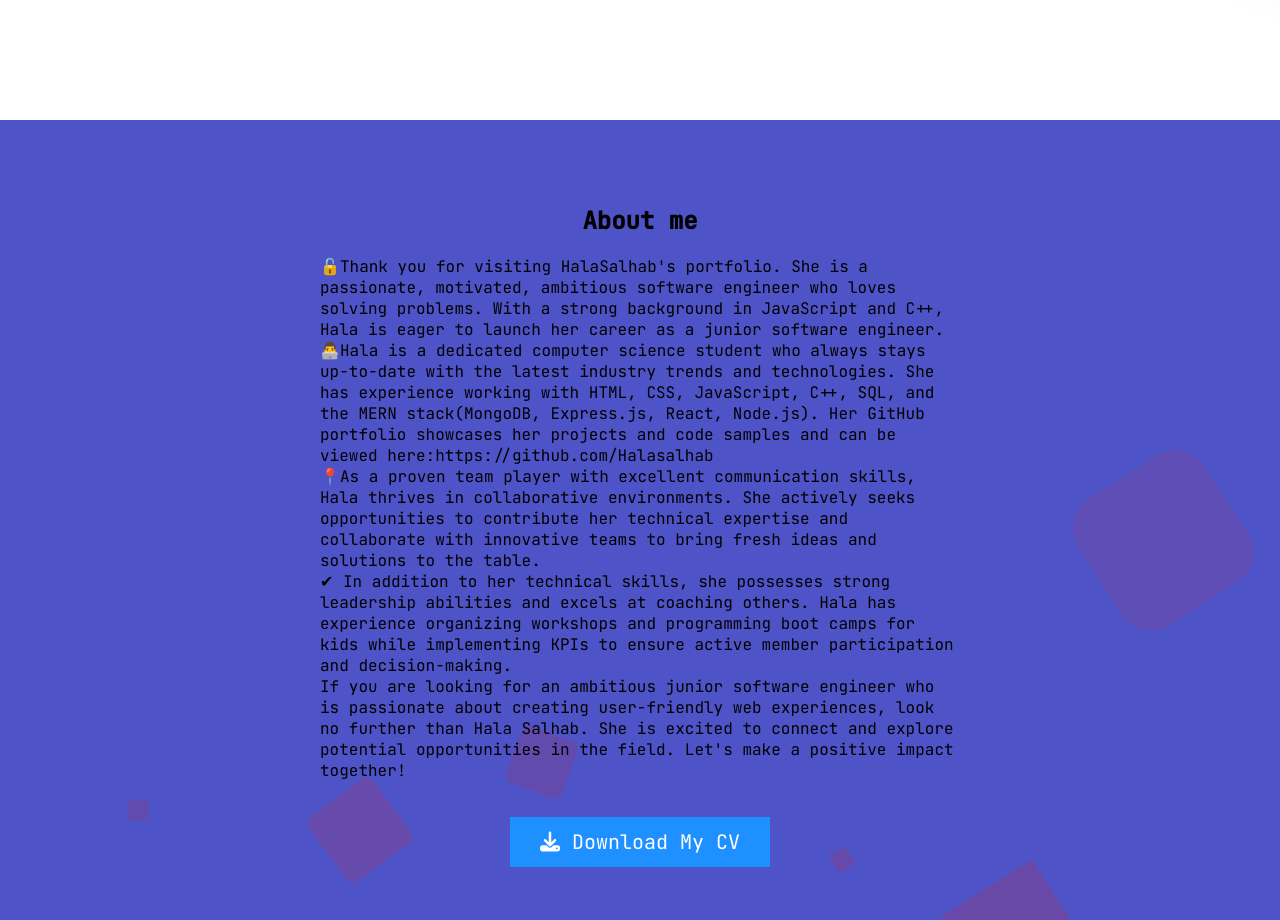
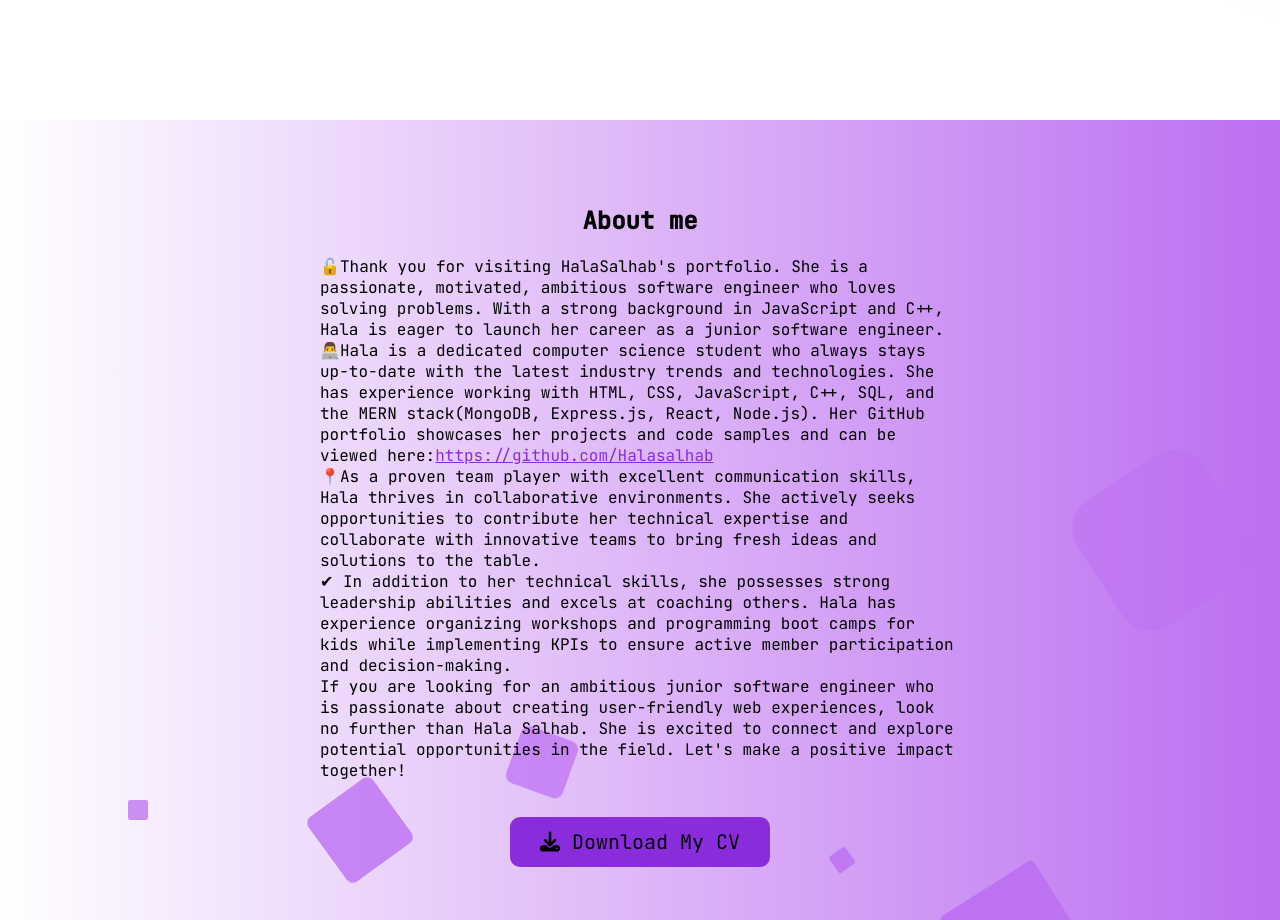
Before and after one commit to Halasalhab/Portfolio-2023, a plain HTML site: page index.html in a window 1280 px wide. Shown: the part 680-1600 px from the top of the page. Drawn offline with Linux system fonts and the light colour scheme; a web font is replaced by a local one.

```diff
--- a/index.html
+++ b/index.html
@@ -28,9 +28,9 @@
     <nav class="navigation">
       <ul class="nav-links">
         <li><a href="#about">About</a></li>
-        <li><a>Experience</a></li>
+        <li><a>Projects</a></li>
         <li><a href="#header"><i class="fa-solid fa-house"></i></a></li>
-        <li>Projects</li>
+        <li>Skills</li>
         <li>Contact</li>
       </ul>
     </nav>
@@ -74,7 +74,7 @@
           👨‍💻Hala is a dedicated computer science student who always stays up-to-date with the latest industry trends
           and technologies. She has experience working with HTML, CSS, JavaScript, C++, SQL, and the MERN stack(MongoDB,
           Express.js, React, Node.js). Her GitHub portfolio showcases her projects and code samples and can be viewed
-          here:<a href="https://github.com/Halasalhab" target="_blank">https://github.com/Halasalhab</a>
+          here:<a href="https://github.com/Halasalhab" target="_blank" class="link-decorated">https://github.com/Halasalhab</a>
           <br>
           📍As a proven team player with excellent communication skills, Hala thrives in collaborative environments. She
           actively seeks opportunities to contribute her technical expertise and collaborate with innovative teams to
--- a/style.css
+++ b/style.css
@@ -99,7 +99,6 @@ a {
     display: flex;
     justify-content: space-between;
     align-items: center;
-    /* margin-block-start: 13rem; */
     margin-inline-start: 9rem;
 }
 
@@ -114,7 +113,6 @@ a {
 }
 
 .introduction-text>p {
-    /* width: 50%; */
     font-weight: 500;
     font-size: 1.5rem;
 }
@@ -205,7 +203,6 @@ a {
 
 .about-me {
     height: 100vh;
-    /* margin-inline-start: 9rem; */
     text-align: center;
     display: flex;
     flex-direction: column;
@@ -225,27 +222,31 @@ a {
 .about-wrapper>summary>br {
     margin-bottom: 1rem;
 }
+.link-decorated{
+    text-decoration: underline;
+    color: var(--primary-color);
+}
 
 .btn-container {
     margin-block-start: 3rem;
 }
 
 .btn-download {
-    background-color: DodgerBlue;
+    background-color: var(--primary-color);
     border: none;
-    color: white;
+    color: var(--main-bg-color-dark);
     padding: 12px 30px;
     cursor: pointer;
     font-size: 20px;
+    border-radius: 10px;
 }
 
 .btn-download:hover {
-    background-color: RoyalBlue;
+    background-color: var(--secondary-color);
 }
 
 .area {
-    background: #4e54c8;
-    background: -webkit-linear-gradient(to left, #8f94fb, #4e54c8);
+    background: linear-gradient(to right, var(--main-bg-color-light), var(--secondary-color));
     width: 100%;
     height: 100vh;
     position: absolute;
@@ -267,7 +268,7 @@ a {
     list-style: none;
     width: 20px;
     height: 20px;
-    background: rgba(221, 24, 24, 0.2);
+    background: var(--secondary-color);
     animation: animate 25s linear infinite;
     bottom: -150px;
 }
```
